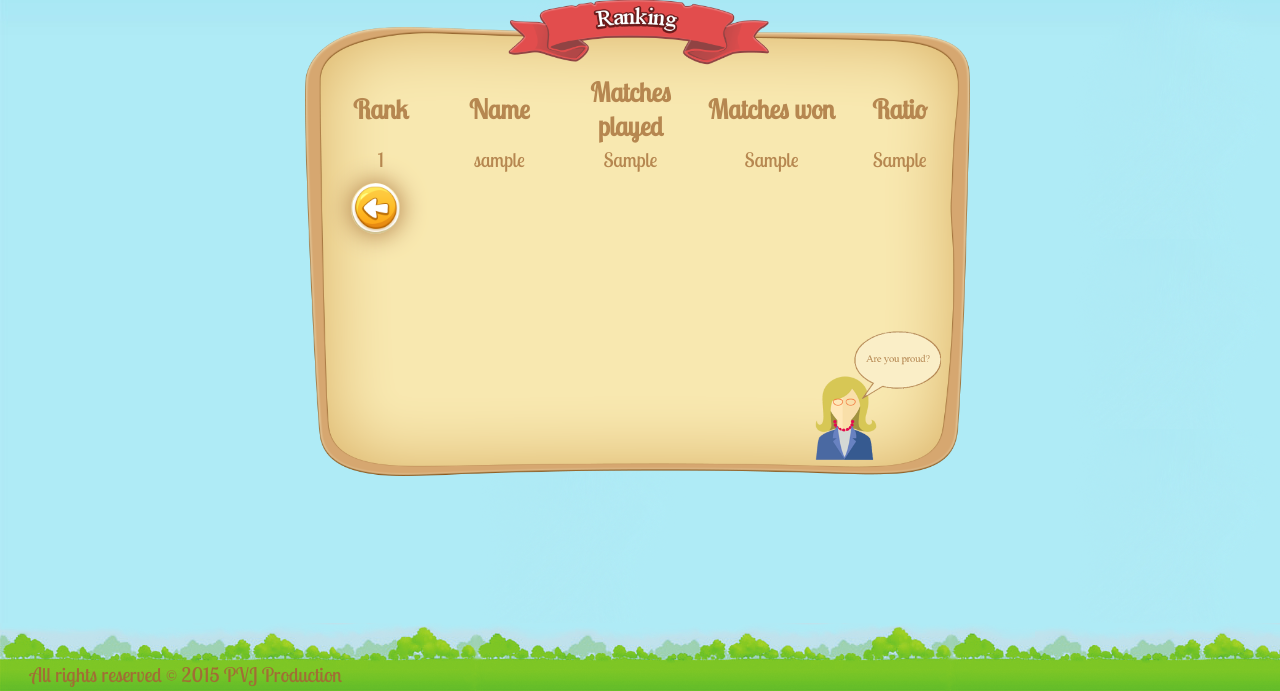
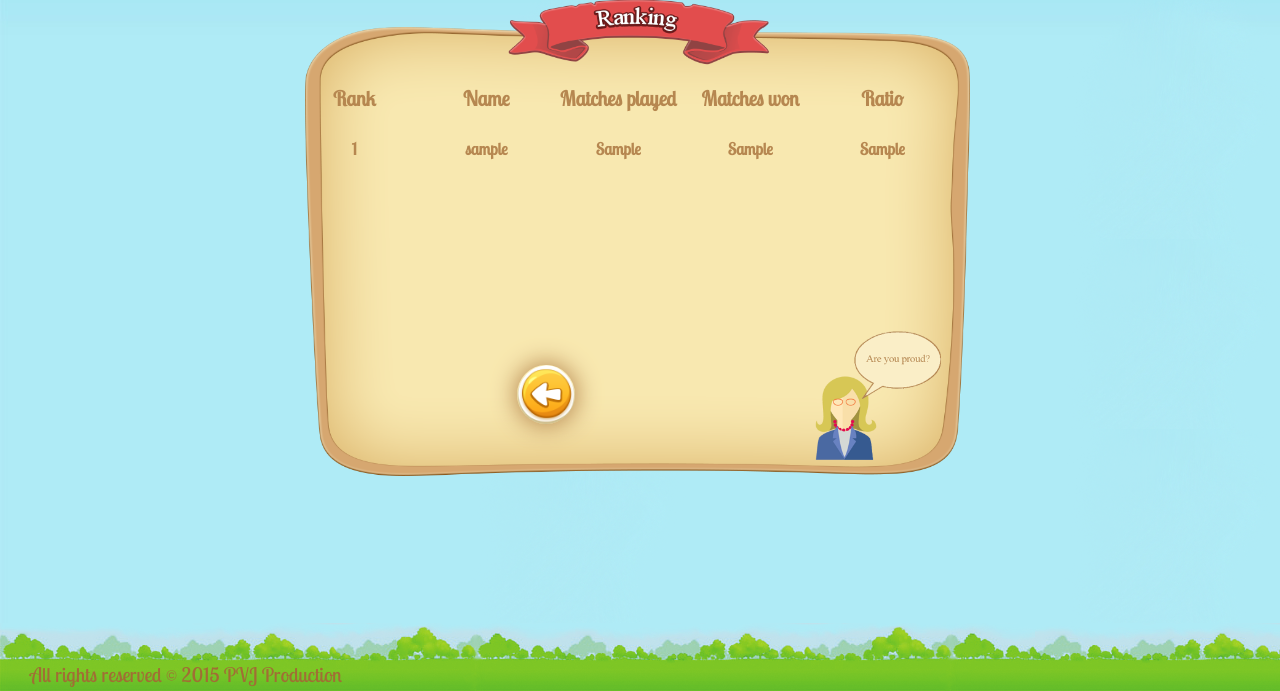
Before and after one commit to Zowarke/pvjgw2, a PHP site: page /ranking.php in a window 1280 px wide. Shown: the part 109-800 px from the top of the page. Run offline with PHP 8.4, Linux system fonts and the light colour scheme; tables that the repository leaves empty or names only in its code hold one stand-in row (values such as "Sample post"); lists and menus that the app fills with data are empty.

Commit message:
Correction ranking

```diff
--- a/GuessWho.css
+++ b/GuessWho.css
@@ -505,20 +503,65 @@ input:focus::-moz-placeholder{
 }
 
 /*****************************************************  Classement  ***********************************************************/
+
 #classement{
+	margin: auto;
+	padding-top: 18%;
+}
+
+#entete{
+	font-size: 1.6vw;
+	height: auto;
+	position: absolute;
+	margin-top: -3.7vw;
+}
+
+#entete th{
+	padding-bottom: 1.5vw;
+}
+
+.ligneTab{
+	font-size: 1.3vw;
+	height: 2.5vw;
 	position: relative;
-	margin-top: 10%;
-	margin-left: 6%;
-	height:100%;
-	margin-right: 6%;
+	padding-left: 2%;
 }
-#pclassement{
-	font-size: 80%;
-	margin: auto;
+
+#classement tbody{
+	display: inline-block;
+	height: 15.5vw;
+	overflow: auto;
+	margin-left: -1vw;
 }
-#lclassement{
+
+#classement{
+	display: inline-block;
 	text-align: center;
-	font-size: 60%;
+}
+
+#classement th{
+	width: 10vw;
+}
+
+#tableau{
+	position: relative;
+	height: 6vw;
+	text-align: left;
+	padding-left: 3%;
+}
+
+#tableau .back{
+	margin-top: 5%;
+	width: 8%;
+}
+
+#tableau #classCach{
+	margin-top: 0px;
+}
+
+.back{
+	margin-left: 30%;
+	margin-bottom: 1px;
 }
 
 /*****************************************************  Menu game  ***********************************************************/
--- a/ranking.php
+++ b/ranking.php
@@ -11,65 +11,67 @@ $rank = 1;
 <div class="welcome">
 	<img class="panneau" src="Ressources/img/ranking.png">
 	<div id="tableau">
-		<table id="classement">
-			<colgroup>
-				<col span="5" width="1%"</col>
-			</colgroup>
-				<thead id="pclassement">
-					<tr>
-						<th>Rank</th>
-						<th>Name</th>
-						<th>Matches played</th>
-						<th>Matches won</th>
-						<th>Ratio</th>
-					</tr>
-				</thead>
+		<TABLE id="classement">
+			<TR id="entete">
+				<TH>
+					Rank
+				</TH>
+				<TH>
+					Name
+				</TH>
+				<TH>
+					Matches played
+				</TH>
+				<TH>
+					Matches won
+				</TH>
+				<TH>
+					Ratio
+				</TH>
 			</TR>
 				<?php
 				while($donnees = $reponse -> fetch())
 				{
 					?>
-					<tbody>
-						<tr id="lclassement">
-							<td>
+					<TR class="ligneTab">
+						<TH>
 							<?php
 								echo($rank);
 							?>
-							</td>
-							<td>
+						</TH>
+						<TH>
 							<?php
 							echo($donnees['login_user']);
 							?>
-							</td>
-							<td>
+						</TH>
+						<TH>
 							<?php
 							echo($donnees['nbWin_user']);
 							?>
-							</td>
-							<td>
+						</TH>
+						<TH>
 							<?php
 							echo($donnees['nbPlayed_user']);
 							?>
-							</td>
-							<td>
+						</TH>
+						<TH class="ratio">
 							<?php
 							/*$ratio = round($donnees['nbWin_user'] / $donnees['nbPlayed_user'], 2);
 							echo $ratio;*/
 							echo($donnees['ratio_user']);
 							$rank++;
 							?>
-							</td>
-						</tr>
-					</tbody>
+						</TH>
+					</TR>
 					<?php
 				}
 				$reponse->closeCursor();
 				?>
-		</table>
+		</TABLE>
+		<a class="back" href="acceuil.php">
+			<img class="justBack" src="Ressources/img/back.png"><img class="backHover" src="Ressources/img/back_hover.png"><img class="backPush" src="Ressources/img/back_push.png">
+		</a>
 	</div>
-	<a class="back" href="acceuil.php">
-		<img src="Ressources/img/back.png"><img class="backHover" src="Ressources/img/back_hover.png"><img class="backPush" src="Ressources/img/back_push.png">
-	</a>
 </div>
 
 <?php
```
Also changed, not shown: other parts of GuessWho.css (+3 -53 lines). Lines whose indentation alone changed are shown as unchanged.
